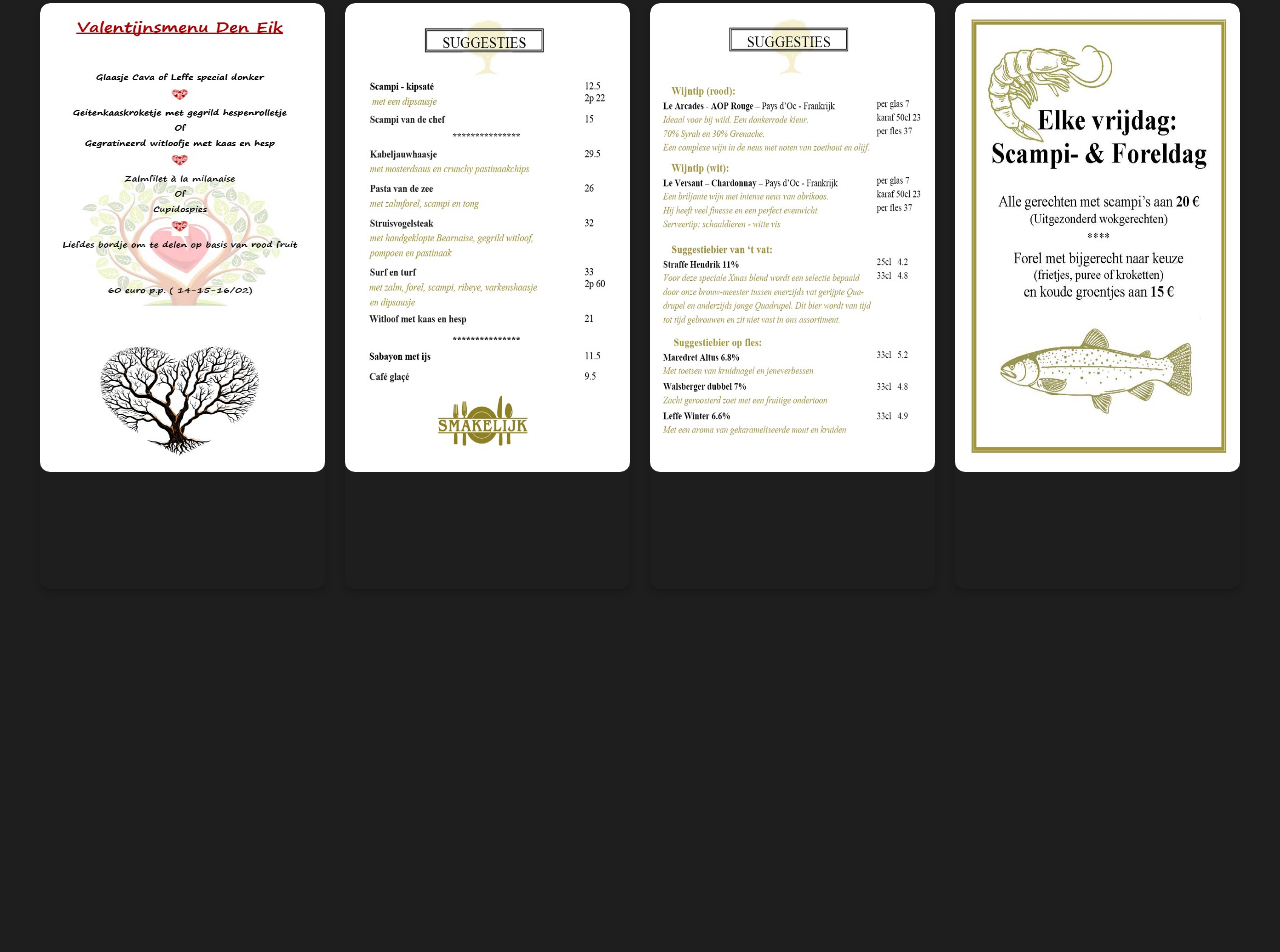
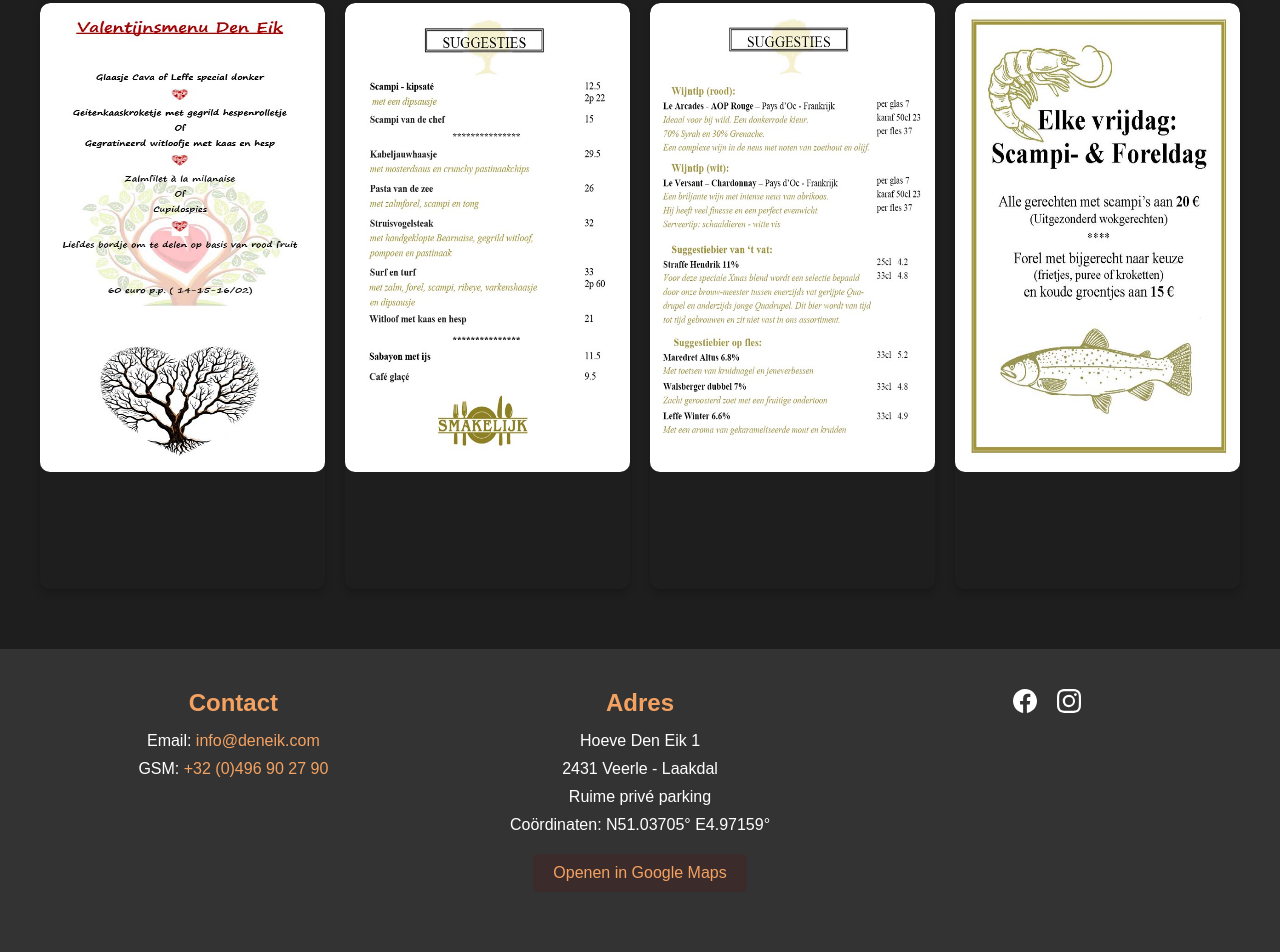
Before and after one commit to DenisS96/deneik, a plain HTML site: page html/suggesties.html in a window 1280 px wide. Shown: the part 240-1192 px from the top of the page. Before the commit the page ends 889 px from the top, so only its background shows below. Drawn offline with Linux system fonts and the light colour scheme.

Commit message:
Add files via upload

```diff
--- a/html/suggesties.html
+++ b/html/suggesties.html
@@ -8,7 +8,7 @@
 <body>
     <header>
         <div class="logo_container">
-            <a href="../index.html"><img src="../img/logo eik.png" alt="DenEik Logo"></a>
+            <a href="#"><img src="../img/logo eik.png" alt="DenEik Logo"></a>
         </div>
         <nav>
             <div class="menu_icon" id="menu_icon">
@@ -17,11 +17,11 @@
                 <span></span>
             </div>
             <ul class="menu" id="menu">
-                <li><a href="#">Menukaart</a></li>
+                <li><a href="https://deneik.com/Menukaart_websiteversie.pdf" target="_blank">Menukaart</a></li>
                 <li><a href="#">Suggesties</a></li>
                 <li><a href="#">Ontbijt</a></li>
                 <li><a href="#">Foto's</a></li>
-                <li><a href="#">Openingsuren</a></li>
+                <li><a href="../index.html #opening">Openingsuren</a></li>
             </ul>
         </nav>
     </header>
@@ -58,6 +58,42 @@
             <!-- Voeg meer suggesties toe zoals nodig -->
         </div>
     </div>
+
+
+    <footer>
+        <div class="footer_content">
+            <!-- Contactgegevens -->
+            <div class="contact_info">
+                <h3>Contact</h3>
+                <p>Email: <a href="mailto:info@deneik.com">info@deneik.com</a></p>
+                <p>GSM: <a href="tel:+32496902790">+32 (0)496 90 27 90</a></p>
+            </div>
+
+            <!-- Adres en Google Maps link -->
+            <div class="address_info">
+                <h3>Adres</h3>
+                <p>Hoeve Den Eik 1</p>
+                <p>2431 Veerle - Laakdal</p>
+                <p>Ruime privé parking</p>
+                <p>Coördinaten: N51.03705° E4.97159°</p>
+                <a href="https://www.google.com/maps?q=Hoeve+Den+Eik+1,+2431+Veerle+-+Laakdal" target="_blank" class="maps_link">Openen in Google Maps</a>
+            </div>
+
+            <!-- Social Media Iconen -->
+            <div class="social_icons">
+                <a href="#" aria-label="Facebook">
+                    <svg xmlns="http://www.w3.org/2000/svg" width="24" height="24" fill="currentColor" class="bi bi-facebook" viewBox="0 0 16 16">
+                        <path d="M16 8.049c0-4.446-3.582-8.05-8-8.05C3.58 0-.002 3.603-.002 8.05c0 4.017 2.926 7.347 6.75 7.951v-5.625h-2.03V8.05H6.75V6.275c0-2.017 1.195-3.131 3.022-3.131.876 0 1.791.157 1.791.157v1.98h-1.009c-.993 0-1.303.621-1.303 1.258v1.51h2.218l-.354 2.326H9.25V16c3.824-.604 6.75-3.934 6.75-7.951"/>
+                    </svg>
+                </a>
+                <a href="#" aria-label="Instagram">
+                    <svg xmlns="http://www.w3.org/2000/svg" width="24" height="24" fill="currentColor" class="bi bi-instagram" viewBox="0 0 16 16">
+                        <path d="M8 0C5.829 0 5.556.01 4.703.048 3.85.088 3.269.222 2.76.42a3.9 3.9 0 0 0-1.417.923A3.9 3.9 0 0 0 .42 2.76C.222 3.268.087 3.85.048 4.7.01 5.555 0 5.827 0 8.001c0 2.172.01 2.444.048 3.297.04.852.174 1.433.372 1.942.205.526.478.972.923 1.417.444.445.89.719 1.416.923.51.198 1.09.333 1.942.372C5.555 15.99 5.827 16 8 16s2.444-.01 3.298-.048c.851-.04 1.434-.174 1.943-.372a3.9 3.9 0 0 0 1.416-.923c.445-.445.718-.891.923-1.417.197-.509.332-1.09.372-1.942C15.99 10.445 16 10.173 16 8s-.01-2.445-.048-3.299c-.04-.851-.175-1.433-.372-1.941a3.9 3.9 0 0 0-.923-1.417A3.9 3.9 0 0 0 13.24.42c-.51-.198-1.092-.333-1.943-.372C10.443.01 10.172 0 7.998 0zm-.717 1.442h.718c2.136 0 2.389.007 3.232.046.78.035 1.204.166 1.486.275.373.145.64.319.92.599s.453.546.598.92c.11.281.24.705.275 1.485.039.843.047 1.096.047 3.231s-.008 2.389-.047 3.232c-.035.78-.166 1.203-.275 1.485a2.5 2.5 0 0 1-.599.919c-.28.28-.546.453-.92.598-.28.11-.704.24-1.485.276-.843.038-1.096.047-3.232.047s-2.39-.009-3.233-.047c-.78-.036-1.203-.166-1.485-.276a2.5 2.5 0 0 1-.92-.598 2.5 2.5 0 0 1-.6-.92c-.109-.281-.24-.705-.275-1.485-.038-.843-.046-1.096-.046-3.233s.008-2.388.046-3.231c.036-.78.166-1.204.276-1.486.145-.373.319-.64.599-.92s.546-.453.92-.598c.282-.11.705-.24 1.485-.276.738-.034 1.024-.044 2.515-.045zm4.988 1.328a.96.96 0 1 0 0 1.92.96.96 0 0 0 0-1.92m-4.27 1.122a4.109 4.109 0 1 0 0 8.217 4.109 4.109 0 0 0 0-8.217m0 1.441a2.667 2.667 0 1 1 0 5.334 2.667 2.667 0 0 1 0-5.334"/>
+                    </svg>
+                </a>
+            </div>
+        </div>
+    </footer>
     <script src="../script.js"></script>
 </body>
 </html>
```
